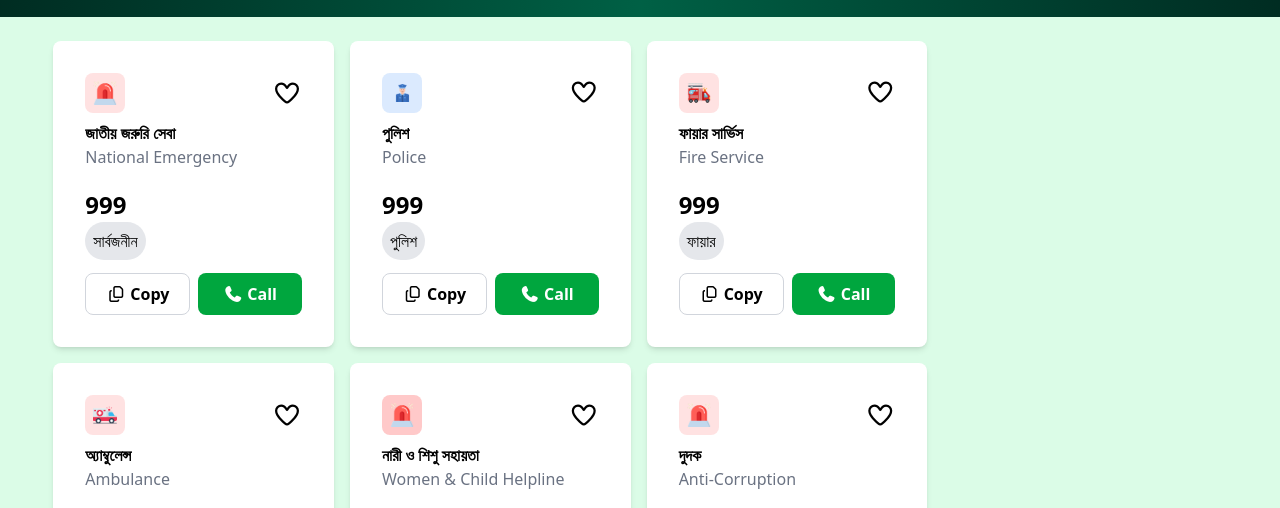
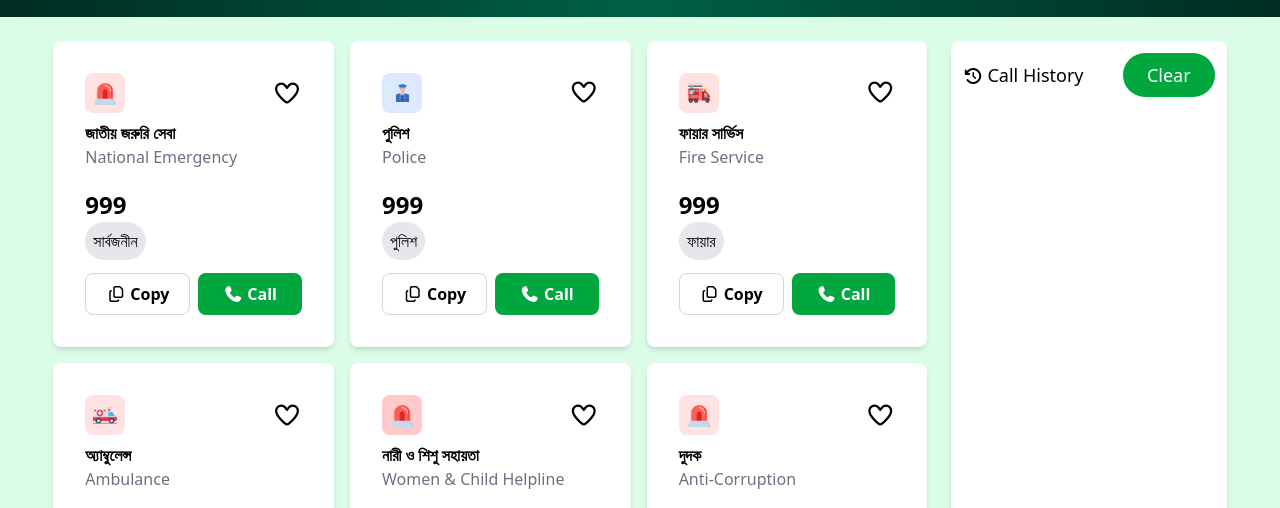
Before and after one commit to KarmokarRudro/assignment5, a plain HTML site: page index.html in a window 1280 px wide. Shown: the part 271-779 px from the top of the page. Drawn offline with nearby package versions, Linux system fonts and the light colour scheme.

Commit message:
added history sec

```diff
--- a/index.html
+++ b/index.html
@@ -317,3 +317,23 @@
           </div>
         </div>
       </section>
+       <!-- History section -->
+      <aside class="bg-white lg:col-span-3 p-3 rounded-lg shadow-md">
+        <div class="flex items-center justify-between mb-4">
+          <div>
+            <i class="fa-solid fa-clock-rotate-left"></i>
+            <span class="text-lg font-medium">Call History</span>
+          </div>
+          <button id="btn-clear"
+            class="bg-green-600 text-white text-lg font-medium py-2 px-6 rounded-full cursor-pointer hover:bg-green-800">
+            Clear
+          </button>
+        </div>
+        <div id="history-container" class="space-y-2"></div>
+      </aside>
+    </section>
+  </main>
+  <script src="./index.js"></script>
+</body>
+
+</html>
```
